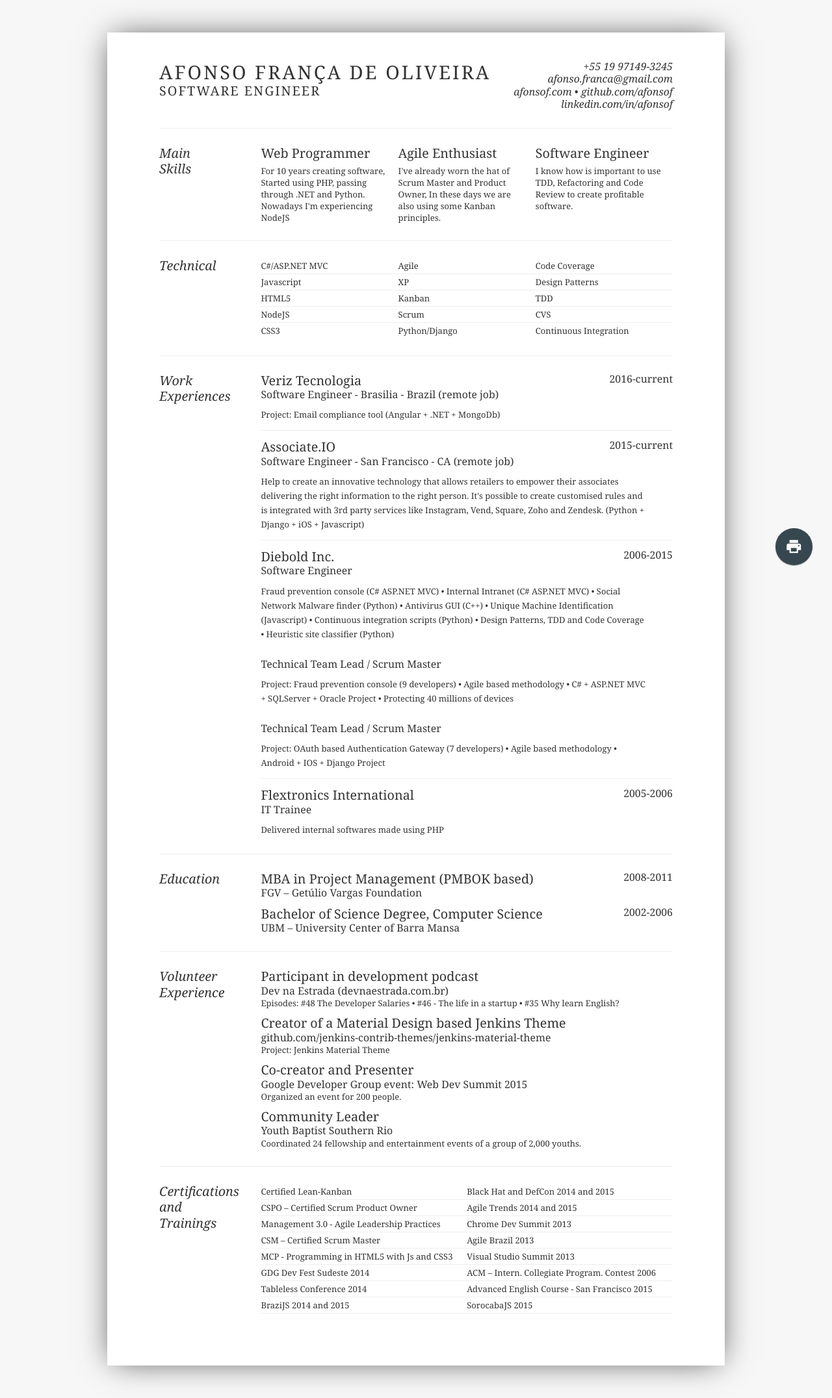
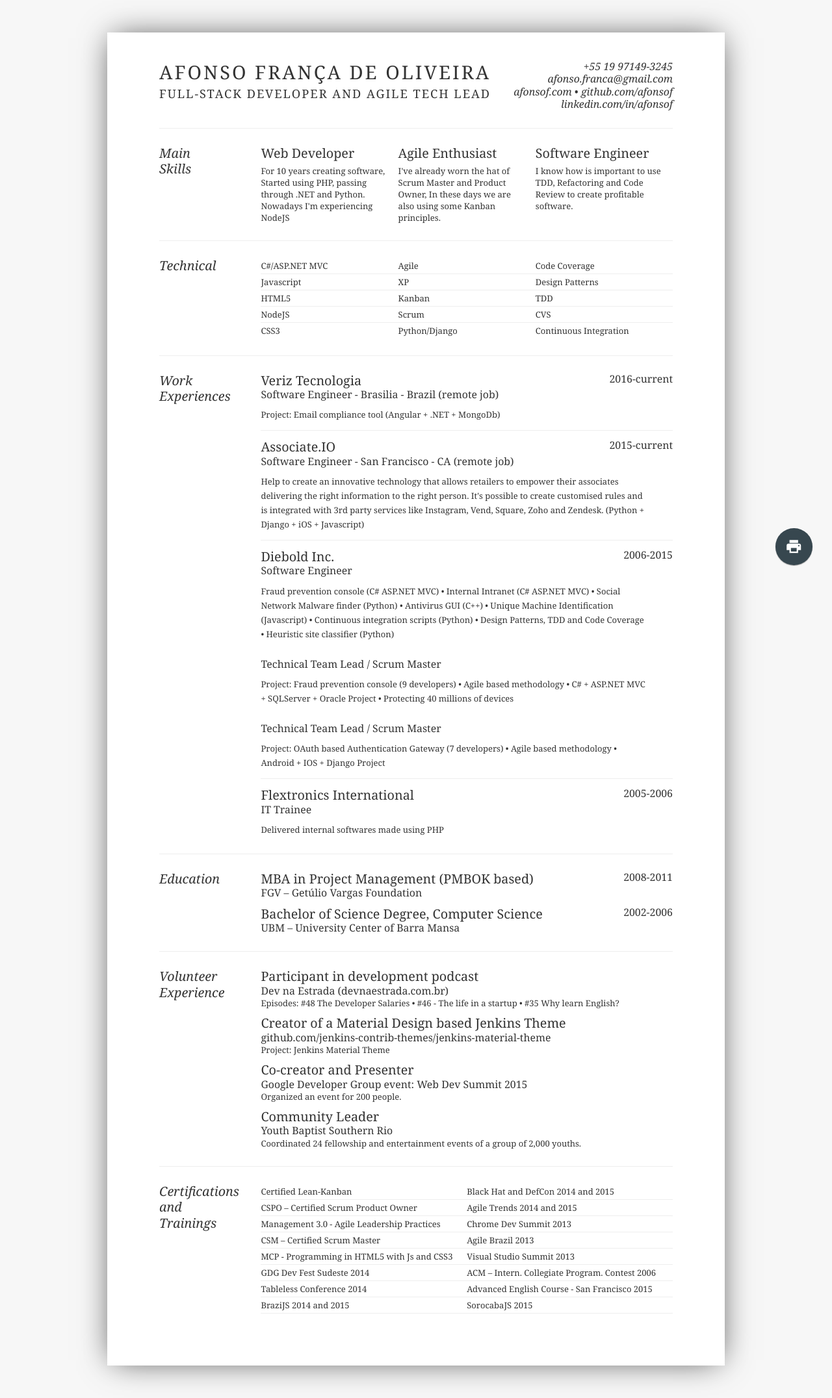
Before and after one commit to afonsof/afonsof.github.io, a Jekyll site: the page built from resume.html, in a window 1280 px wide. Shown: the whole page at 65% size. Built offline with Jekyll 4.4.1, drawn with Linux system fonts in a browser that asks for light colours.

Commit message:
Resume og data

```diff
--- a/_config.yml
+++ b/_config.yml
@@ -1,7 +1,7 @@
 # Site settings
 title: Afonso F
 author: Afonso França de Oliveira
-description: Full-Stack Developer and Technical Team Lead
+description: Full-Stack Developer and Agile Tech Lead
 meta_description: Full-Stack Developer and Technical Team Lead. Hi, I'm Afonso, a curious 31-year-old man who works as Full-Stack developer at the great startup associate.io!
 
 social:
--- a/_data/resume.yml
+++ b/_data/resume.yml
@@ -1,13 +1,12 @@
-  name:  "Afonso França de Oliveira"
-  title:  "Software Engineer"
   contactInfo:  "+55 19 97149-3245\nafonso.franca@gmail.com\nafonsof.com • github.com/afonsof\nlinkedin.com/in/afonsof"
+
   sections:
 
     - title:  "Main Skills"
       type: "keyValuePair"
       layout: "titled3Columns"
       items:
-        - key: "Web Programmer"
+        - key: "Web Developer"
           value: "For 10 years creating software, Started using PHP, passing through .NET and Python. Nowadays I'm experiencing NodeJS"
         - key: "Agile Enthusiast"
           value: "I've already worn the hat of Scrum Master and Product Owner, In these days we are also using some Kanban principles."
--- a/resume.html
+++ b/resume.html
@@ -6,14 +6,13 @@
 
 <html>
 <head>
-
-    <title>{{ resume.name }} | {{ resume.title }}</title>
+    <title>{{ site.author }}'s | {{ site.description }}</title>
+    <meta name="description" content="{{ site.description }}"/>
     <meta http-equiv="content-type" content="text/html; charset=utf-8"/>
 
-    <meta name="description" content=""/>
-
     <!-- Facebook -->
-    <meta property="og:title" content="{{ resume.name }}'s Resume">
+    <meta property="og:title" content="{{ site.author }}'s Resume">
+    <meta property="og:description" content="{{ site.description }}">
     <meta property="og:site_name" content="{{ site.title }}">
     <meta property="og:type" content="website">
     <meta property="og:image"
@@ -79,9 +78,9 @@
             background: #fff;
             padding: 10px 80px 80px;
 
-            -webkit-box-shadow: 0px 0px 47px -9px rgba(0, 0, 0, 0.75);
-            -moz-box-shadow: 0px 0px 47px -9px rgba(0, 0, 0, 0.75);
-            box-shadow: 0px 0px 47px -9px rgba(0, 0, 0, 0.75);
+            -webkit-box-shadow: 0 0 47px -9px rgba(0, 0, 0, 0.75);
+            -moz-box-shadow: 0 0 47px -9px rgba(0, 0, 0, 0.75);
+            box-shadow: 0 0 47px -9px rgba(0, 0, 0, 0.75);
 
         }
 
@@ -110,6 +109,8 @@
         }
 
         header .hgroup h2 {
+            font-size: 140%;
+            margin-top: 5px;
             text-transform: uppercase;
             letter-spacing: 2px;
         }
@@ -288,8 +289,8 @@
 <div class="paper">
     <header>
         <div class="hgroup">
-            <h1>{{ resume.name }}</h1>
-            <h2>{{ resume.title }}</h2>
+            <h1>{{ site.author }}</h1>
+            <h2>{{ site.description }}</h2>
         </div>
         <address style="white-space:pre">{{ resume.contactInfo }}</address>
     </header>
```
